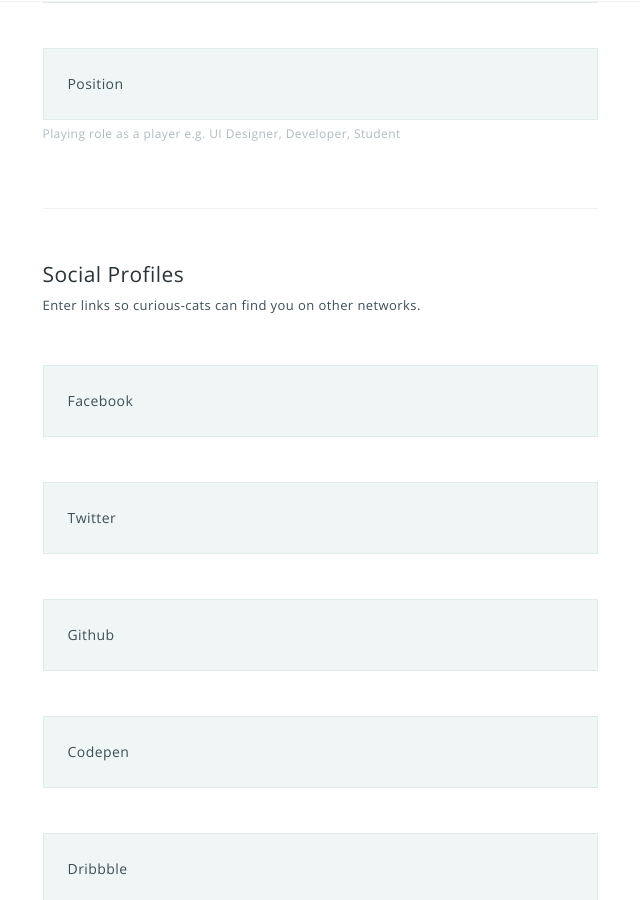
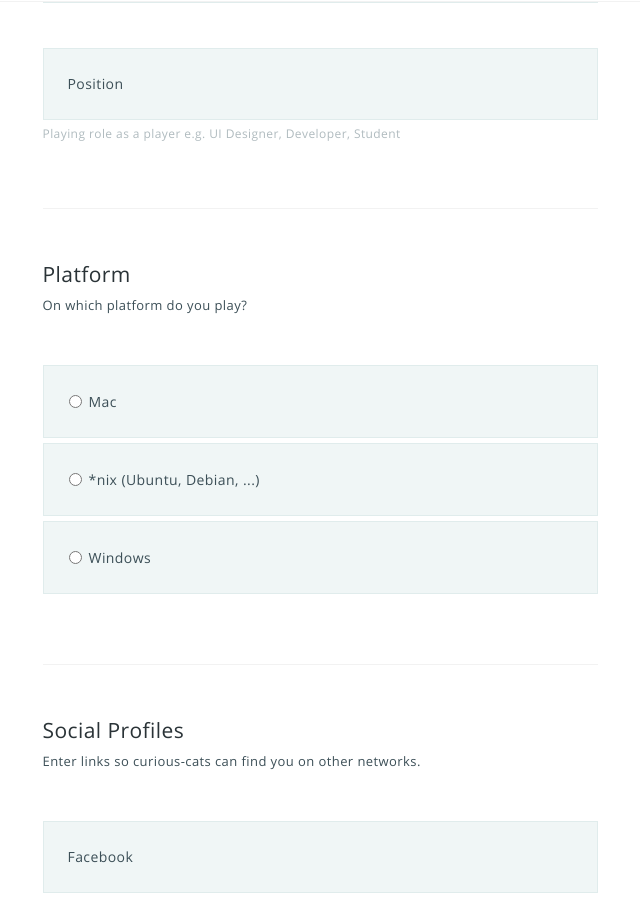
Before and after one commit to helllostar/helllostar.github.io, a Jekyll site: the page built from workshopform/_posts/zafree/2016-03-30-join.md, in a window 1280 px wide and 900 px high, scrolled down 1541 px. Shown: the whole window, without its empty margins (515-1155 px from the left). Built offline with Jekyll 4.4.1, drawn with Linux system fonts in a browser that asks for light colours; some web fonts are replaced.

Commit message:
platfom required

```diff
--- a/_layouts/join.html
+++ b/_layouts/join.html
@@ -149,6 +149,33 @@
 
           <div class="line b-b p-t-md"></div>
           <div class="m-v-xxl">
+            <span class="clear text-lg text-black m-b-xs">Platform</span>
+            <p class="text-sm">On which platform do you play?</p>
+          </div>
+
+          <div class="form-group m-b-xxl">
+            <div class="radio radio-star">
+              <label class="">
+                <input name="Platform" value="Mac" type="radio" required>
+                <span>Mac</span>
+              </label>
+            </div>
+            <div class="radio radio-star">
+              <label class="">
+                <input name="Platform" value="*nix (Ubuntu, Debian, ...)" type="radio" required>
+                <span>*nix (Ubuntu, Debian, ...)</span>
+              </label>
+            </div>
+            <div class="radio radio-star">
+              <label class="">
+                <input name="Platform" value="Windows" type="radio" required>
+                <span>Windows</span>
+              </label>
+            </div>
+          </div>
+
+          <div class="line b-b p-t-md"></div>
+          <div class="m-v-xxl">
             <span class="clear text-lg text-black m-b-xs">Social Profiles</span>
             <p class="text-sm">Enter links so curious-cats can find you on other networks.</p>
           </div>
```
